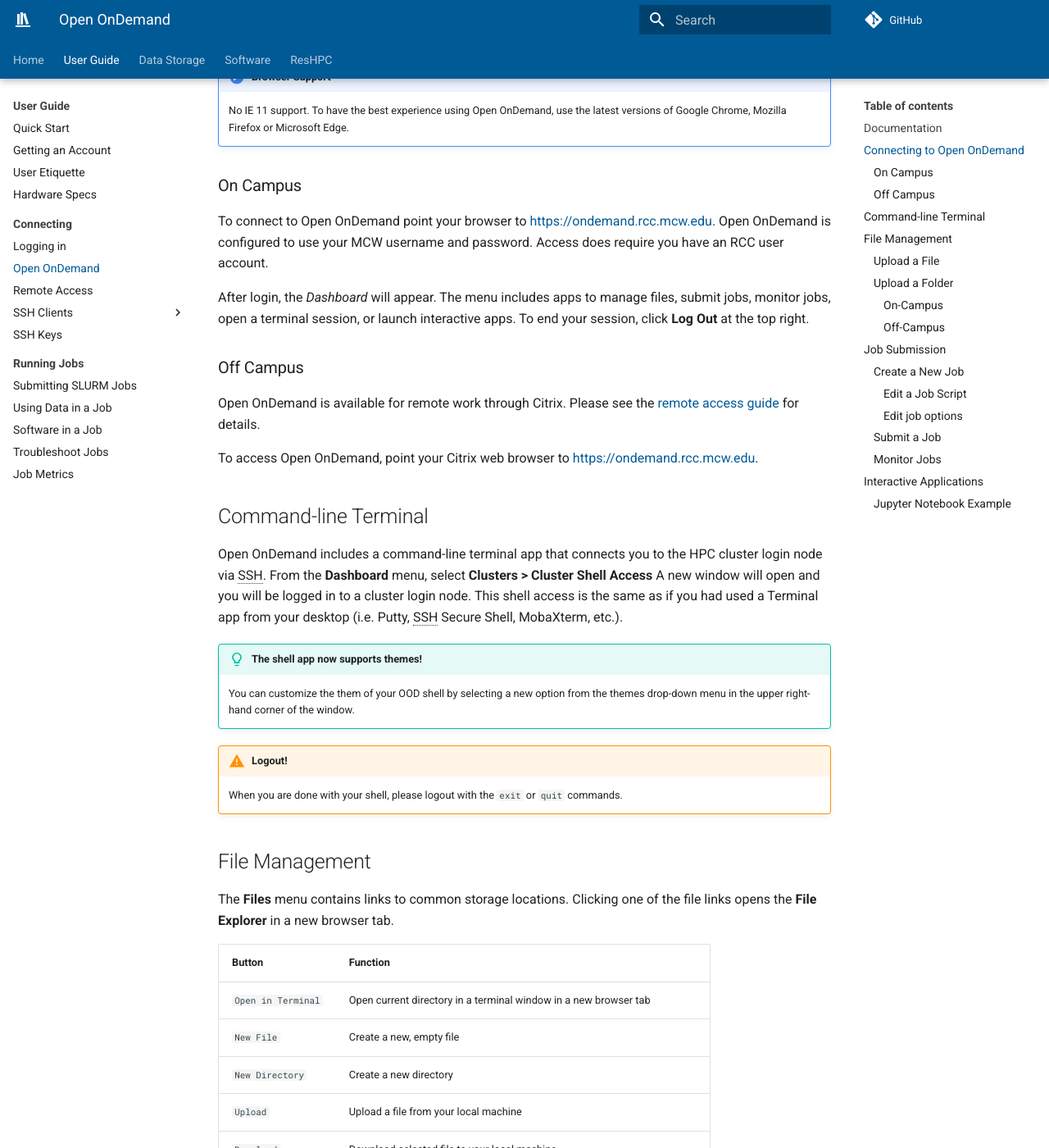
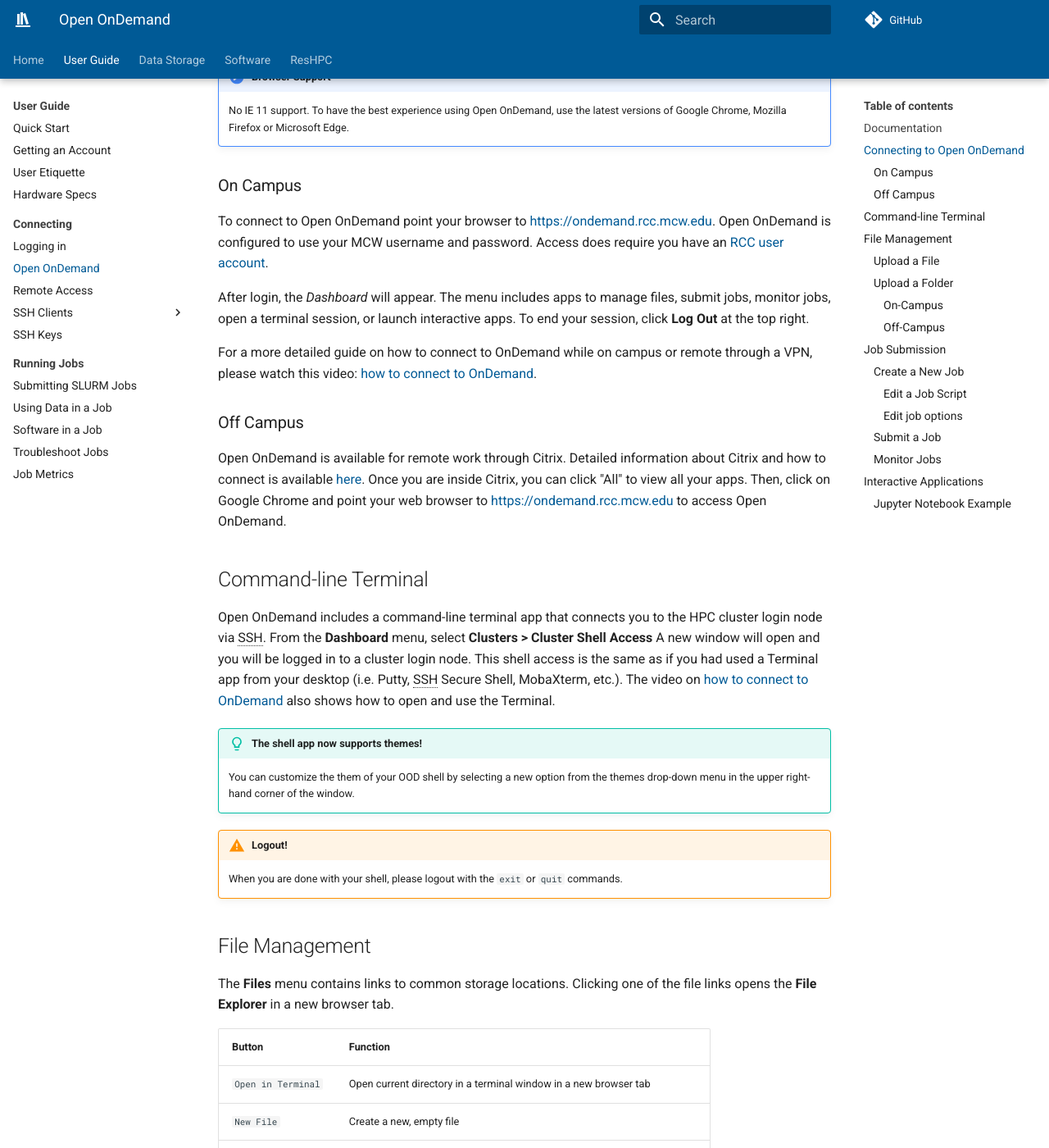
Before and after one commit to mcw-rcc/mcw-rcc.github.io, an MkDocs documentation site: the page built from docs/user-guide/access/ondemand.md, in a window 1280 px wide and 1400 px high, scrolled down 513 px. Shown: the whole window at 82% size. Built offline with MkDocs 1.6.1 and Material for MkDocs 9.7.7, drawn with Linux system fonts in a browser that asks for light colours; comment, search, counter and statistics services are not loaded; some of the changed text lies outside the part shown.

Commit message:
edits connecting to cluster
edited  tutorials on how to connect to the cluster

```diff
--- a/docs/user-guide/access/ondemand.md
+++ b/docs/user-guide/access/ondemand.md
@@ -13,19 +13,19 @@ This documentation is specific for RCC's Open OnDemand instance. Open OnDemand w
 
 ### On Campus
 
-To connect to Open OnDemand point your browser to <https://ondemand.rcc.mcw.edu>{:target="_blank"}. Open OnDemand is configured to use your MCW username and password. Access does require you have an RCC user account.
+To connect to Open OnDemand point your browser to <https://ondemand.rcc.mcw.edu>{:target="_blank"}. Open OnDemand is configured to use your MCW username and password. Access does require you have an [RCC user account](../accounts.md).
 
 After login, the *Dashboard* will appear. The menu includes apps to manage files, submit jobs, monitor jobs, open a terminal session, or launch interactive apps. To end your session, click **Log Out** at the top right.
 
+For a more detailed guide on how to connect to OnDemand while on campus or remote through a VPN, please watch this video: [how to connect to OnDemand](https://mcw0.sharepoint.com/:v:/s/RCCAdminSite/EUR9PjgZlwVLpSNai9MATkkB4tTG6bmzsT7TJ1Qdqz35Wg?e=2NG4k6){:target="_blank"}.
+
 ### Off Campus
 
-Open OnDemand is available for remote work through Citrix. Please see the [remote access guide](remote-access.md) for details.
-
-To access Open OnDemand, point your Citrix web browser to <https://ondemand.rcc.mcw.edu>{:target="_blank"}.
+Open OnDemand is available for remote work through Citrix. Detailed information about Citrix and how to connect is available [here](https://infoscope.mcw.edu/is/services/citrix.htm){:target="_blank"}. Once you are inside Citrix, you can click "All" to view all your apps. Then, click on Google Chrome and point your web browser to <https://ondemand.rcc.mcw.edu>{:target="_blank"} to access Open OnDemand.
 
 ## Command-line Terminal
 
-Open OnDemand includes a command-line terminal app that connects you to the HPC cluster login node via SSH. From the **Dashboard** menu, select **Clusters > Cluster Shell Access** A new window will open and you will be logged in to a cluster login node. This shell access is the same as if you had used a Terminal app from your desktop (i.e. Putty, SSH Secure Shell, MobaXterm, etc.).
+Open OnDemand includes a command-line terminal app that connects you to the HPC cluster login node via SSH. From the **Dashboard** menu, select **Clusters > Cluster Shell Access** A new window will open and you will be logged in to a cluster login node. This shell access is the same as if you had used a Terminal app from your desktop (i.e. Putty, SSH Secure Shell, MobaXterm, etc.). The video on [how to connect to OnDemand](https://mcw0.sharepoint.com/:v:/s/RCCAdminSite/EUR9PjgZlwVLpSNai9MATkkB4tTG6bmzsT7TJ1Qdqz35Wg?e=2NG4k6){:target="_blank"} also shows how to open and use the Terminal.
 
 !!! tip "The shell app now supports themes!"
     You can customize the them of your OOD shell by selecting a new option from the themes drop-down menu in the upper right-hand corner of the window.
@@ -60,7 +60,7 @@ To upload a file, select the **Upload** button. Then use the file selector to ch
 
 #### On-Campus
 
-To upload a folder, drag and drop the folder from your local desktop to your OnDemand Files app browser window. As you drag the folder to the window, your cursor should show a copy indicator.
+To upload a folder, drag and drop the folder from your local desktop to your OnDemand Files app browser window. As you drag the folder to the window, your cursor should show a copy indicator. The video on [how to connect to OnDemand](https://mcw0.sharepoint.com/:v:/s/RCCAdminSite/EUR9PjgZlwVLpSNai9MATkkB4tTG6bmzsT7TJ1Qdqz35Wg?e=2NG4k6){:target="_blank"} also includes an example of uploading a folder on-campus.
 
 #### Off-Campus
 
--- a/docs/user-guide/access/remote-access.md
+++ b/docs/user-guide/access/remote-access.md
@@ -1,6 +1,6 @@
 # Remote Access
 
-Off-campus access to RCC resources is dependent on MCW-IS standard remote access methods. For more information on remote work, see [Remote Work Guide](https://infoscope.mcw.edu/is/virtual.htm){:target="_blank"}. RCC resources are available remotely using Citrix.
+Off-campus access to RCC resources is dependent on MCW-IS standard remote access methods. For more information on remote work, see [Remote Work Guide](https://infoscope.mcw.edu/is/virtual.htm){:target="_blank"}. RCC resources are available remotely using [Citrix](https://infoscope.mcw.edu/is/services/citrix.htm){:target="_blank"}.
 
 ## Citrix
 
```
Also changed, not shown: docs/user-guide/access/login.md (+1 -1 lines), docs/user-guide/access/putty.md (+7 -7 lines).
